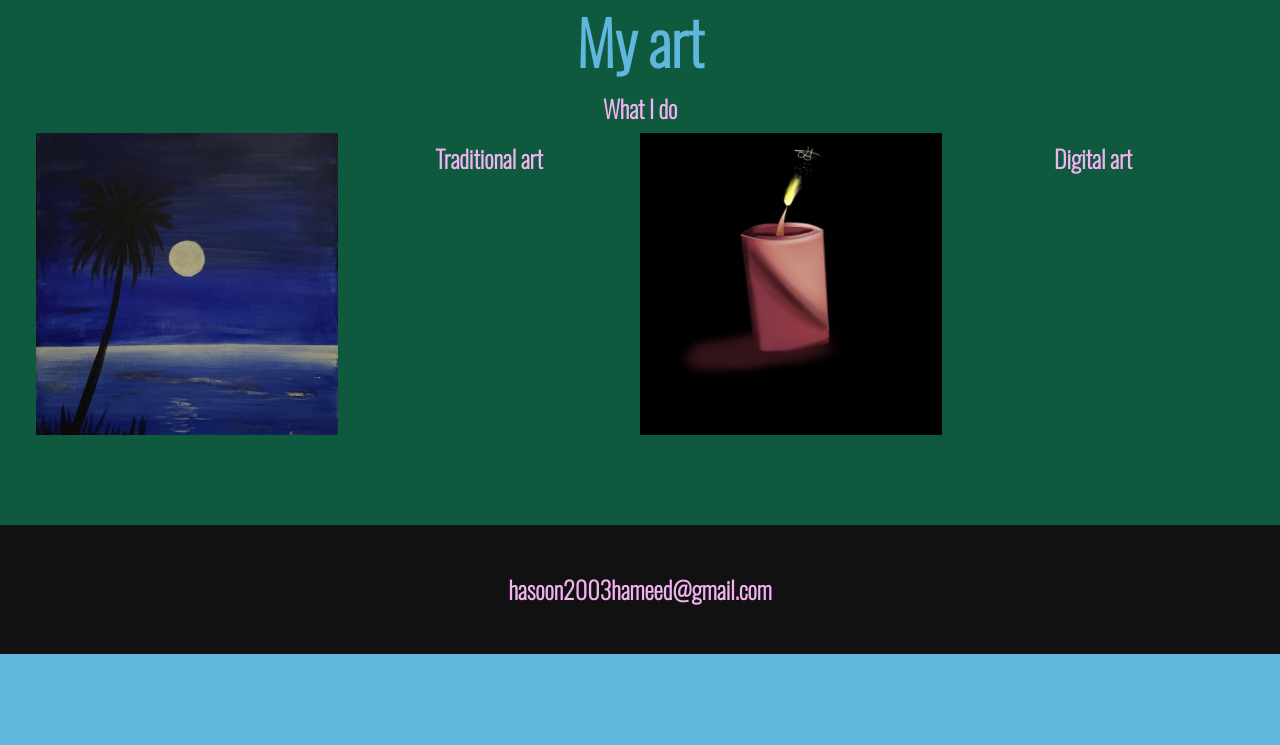
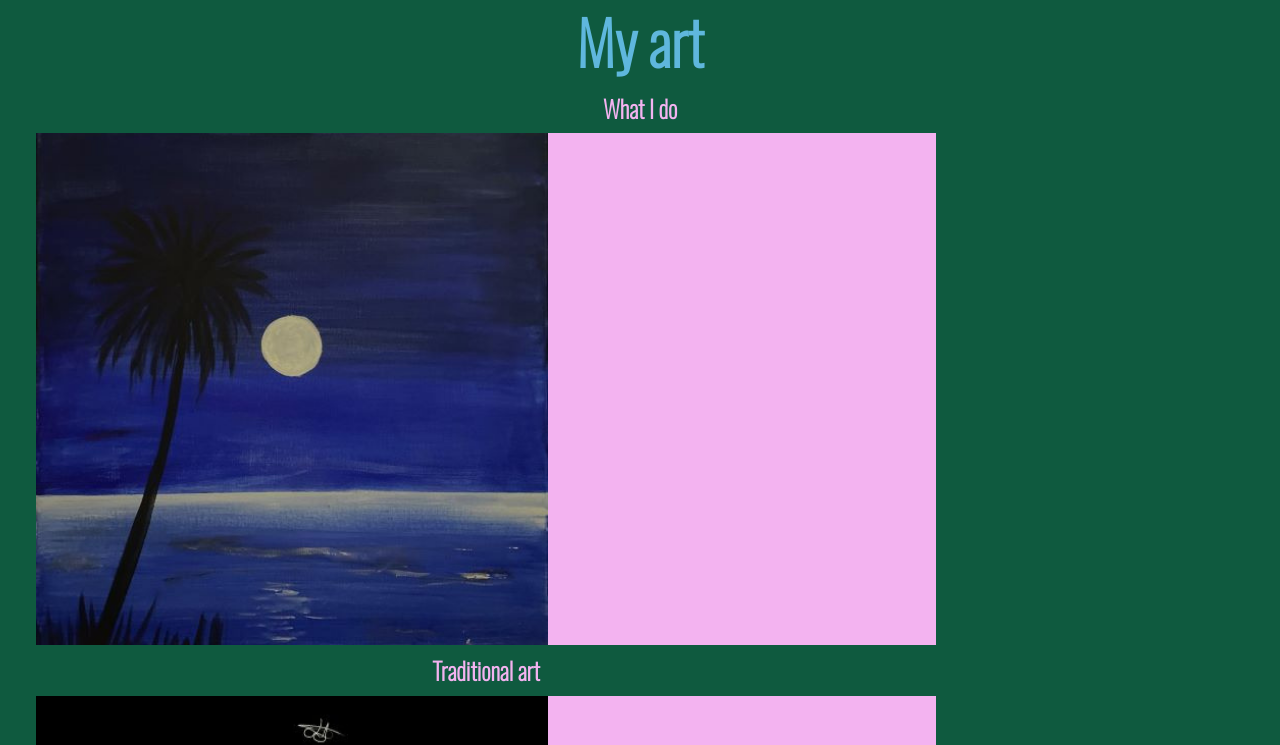
Before and after one commit to Husain-Mahdi/H-Mahdi.github.io, a plain HTML site: page index.html in a window 1280 px wide. Shown: the part 1560-2305 px from the top of the page. Before the commit the page ends 2214 px from the top, so only its background shows below. Drawn offline with nearby package versions, Linux system fonts and the light colour scheme.

Commit message:
Update Styles.css

```diff
--- a/Css/Styles.css
+++ b/Css/Styles.css
@@ -196,7 +196,7 @@ header{
 /* these combination of techniques are used to organize and style the portfolio part of my webpages*/
 .portfolio {
     display: grid;
-    grid-template-columns: repeat(auto-fit, minmax(300px, 1fr));
+    grid-template-columns: repeat(auto-fit, minmax(300px, 900px));
 }
 
 .portfolio__item {
```
